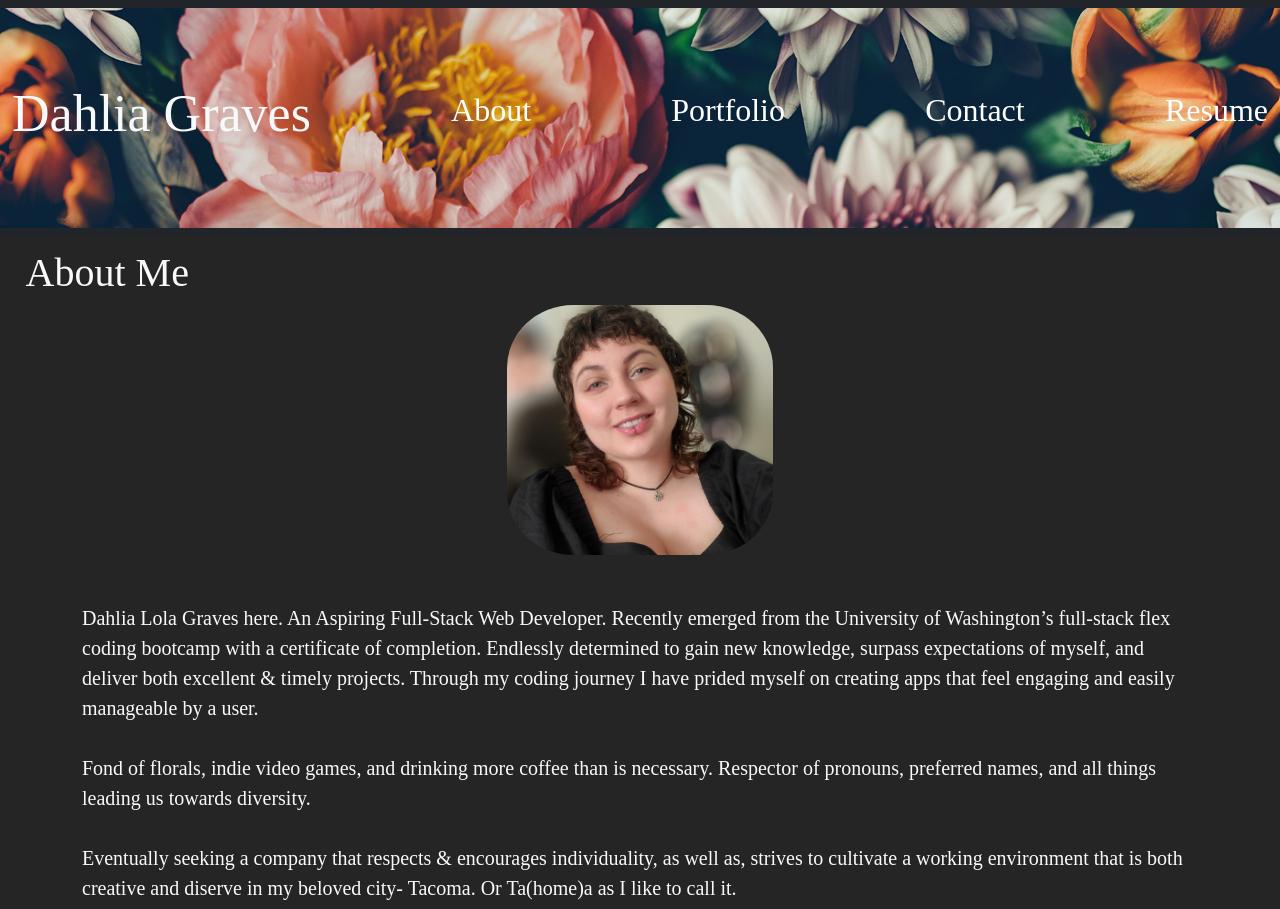
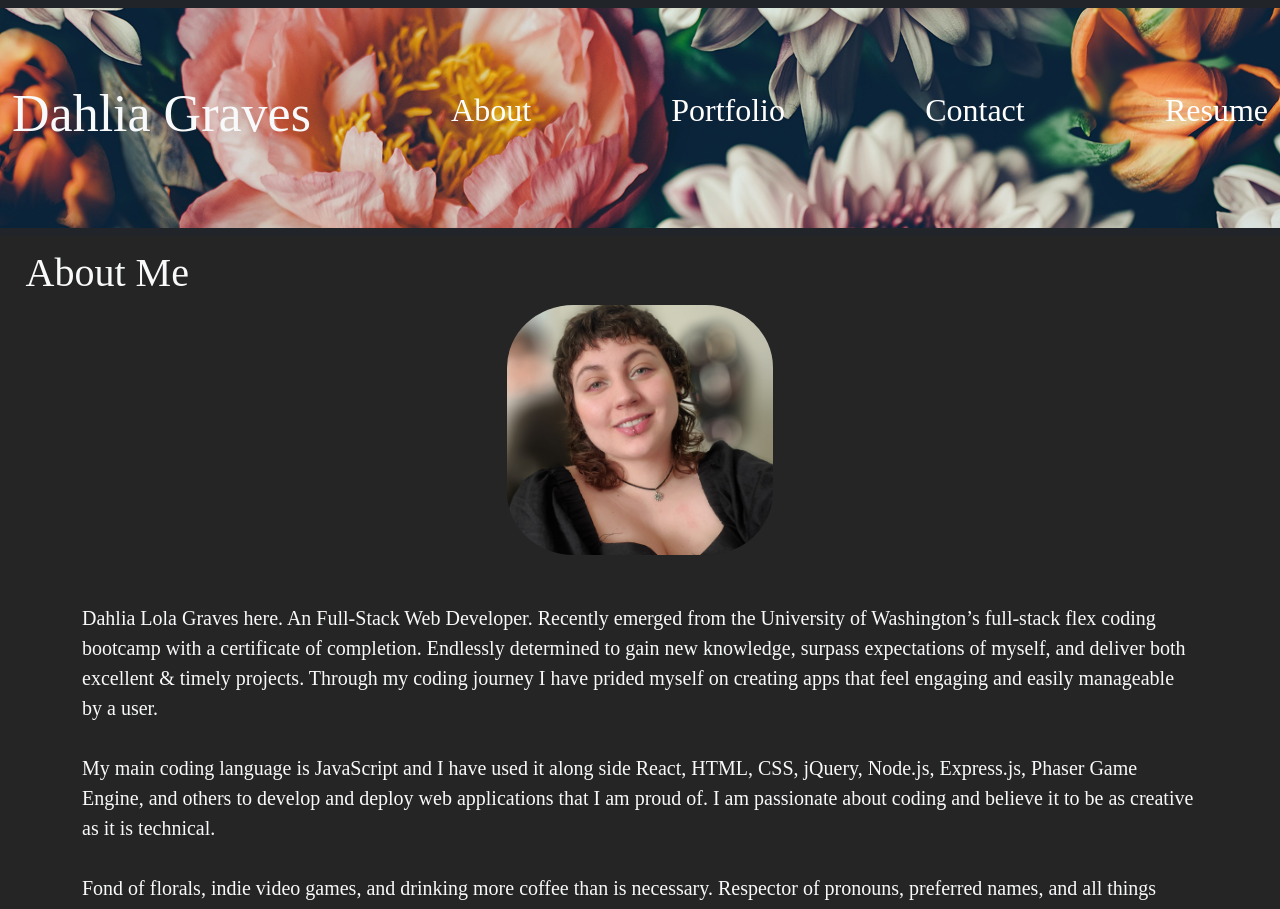
Before and after one commit to DahliaGRV/My-Portfolio, a React (Create React App) app: page / in a window 1280 px wide. Shown: the top 909 px of the page. Built offline with nearby package versions, Linux system fonts and the light colour scheme; a web font is replaced by a local one.

Commit message:
added some about me changes

```diff
--- a/src/components/pages/About.js
+++ b/src/components/pages/About.js
@@ -13,18 +13,16 @@ export default function About() {
       <br />
       <br />
       <p className="text-light fs-5 text aboutText">
-      Dahlia Lola Graves here. An Aspiring Full-Stack Web Developer. Recently emerged from the University of Washington’s full-stack flex coding bootcamp with a certificate of completion. Endlessly determined to gain new knowledge, surpass expectations of myself, and deliver both excellent & timely projects. Through my coding journey I have prided myself on creating apps that feel engaging and easily manageable by a user.
+      Dahlia Lola Graves here. An Full-Stack Web Developer. Recently emerged from the University of Washington’s full-stack flex coding bootcamp with a certificate of completion. Endlessly determined to gain new knowledge, surpass expectations of myself, and deliver both excellent & timely projects. Through my coding journey I have prided myself on creating apps that feel engaging and easily manageable by a user.
+      <br />
+      <br />
+      My main coding language is JavaScript and I have used it along side React, HTML, CSS, jQuery, Node.js, Express.js, Phaser Game Engine, and others to develop and deploy web applications that I am proud of. I am passionate about coding and believe it to be as creative as it is technical.
       <br />
       <br />
         Fond of florals, indie video games, and drinking more
         coffee than is necessary. Respector of pronouns, preferred names, and
         all things leading us towards diversity.
-        <br />
-        <br />
-        Eventually seeking a company that respects & encourages individuality,
-        as well as, strives to cultivate a working environment that is both
-        creative and diserve in my beloved city- Tacoma. Or Ta(home)a as I
-        like to call it.
+
       </p>
       </div>
     </div>
```
